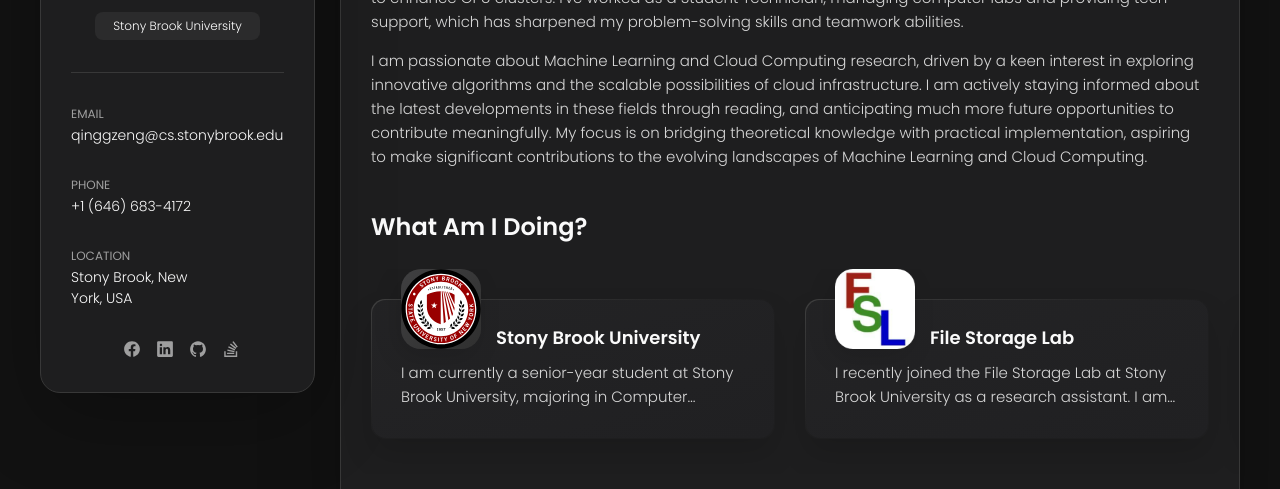
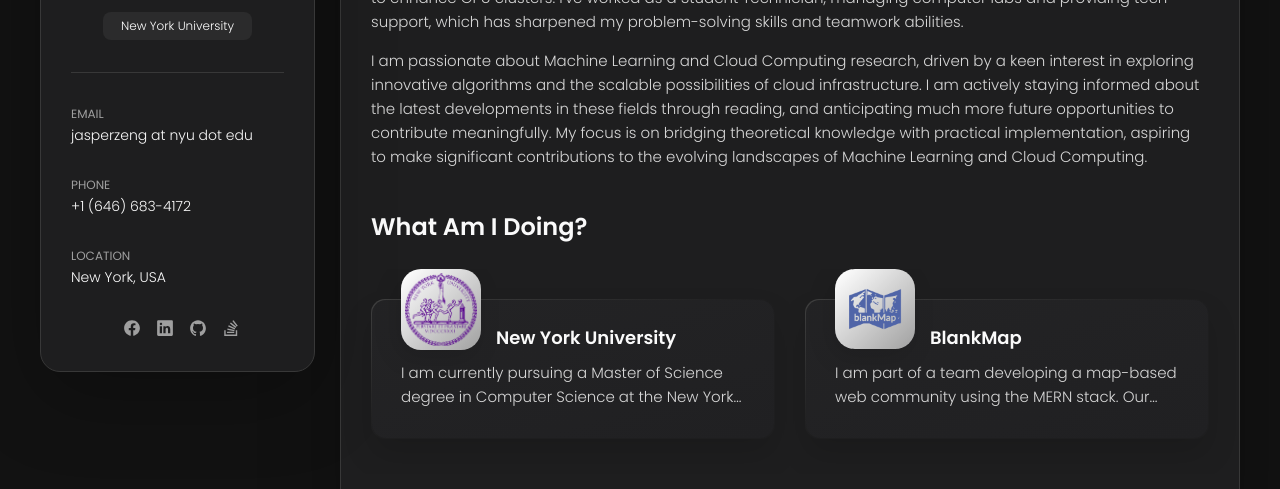
Before and after one commit to Apricot0/personal-portfolio, a plain HTML site: page index.html in a window 1280 px wide. Shown: the part 352-841 px from the top of the page. Drawn offline with nearby package versions, Linux system fonts and the light colour scheme.

Commit message:
school updates

```diff
--- a/assets/css/style.css
+++ b/assets/css/style.css
@@ -25,9 +25,10 @@
 
   --bg-gradient-onyx: linear-gradient(
     to bottom right,
-    hsl(240, 1%, 25%) 3%,
-    hsl(0, 0%, 19%) 97%
+    hsl(0, 0%, 100%) 3%,
+    hsl(0, 0%, 64%) 97%
   );
+
   --bg-gradient-jet: linear-gradient(
     to bottom right,
     hsla(240, 1%, 18%, 0.251) 0%,
@@ -597,6 +598,7 @@ main {
   box-shadow: var(--shadow-1);
 }
 
+
 .testimonials-item-title { margin-bottom: 7px; }
 
 .testimonials-text {
@@ -1431,7 +1433,7 @@ textarea.form-input::-webkit-resizer { display: none; }
     border-radius: 20px;
   }
 
-  .testimonials-avatar-box img { width: 80px; }
+  .testimonials-avatar-box img { width: 80px;padding: 4px}
 
   .testimonials-item-title {
     margin-bottom: 10px;
@@ -1467,7 +1469,7 @@ textarea.form-input::-webkit-resizer { display: none; }
     margin-bottom: 0;
   }
 
-  .modal-avatar-box img { width: 65px; }
+  .modal-avatar-box img { width: 65px; padding:5px; }
 
   .modal-img-wrapper > img {
     display: block;
--- a/index.html
+++ b/index.html
@@ -51,7 +51,7 @@
             Zeng
           </h1>
 
-          <p class="title">Stony Brook University</p>
+          <p class="title">New York University</p>
         </div>
 
         <button class="info_more-btn" data-sidebar-btn>
@@ -75,7 +75,7 @@
             </div> -->
             <div class="contact-info" style="width: 300px; overflow-wrap: break-word;">
               <p class="contact-title">Email</p>
-              <a href="mailto:qinggzeng@cs.stonybrook.edu" class="contact-link">qinggzeng@cs.stonybrook.edu</a>
+              <a href="mailto:qinggzeng@cs.stonybrook.edu" class="contact-link">jasperzeng at nyu dot edu</a>
             </div>
 
           </li>
@@ -117,7 +117,7 @@
             <div class="contact-info">
               <p class="contact-title">Location</p>
 
-              <address>Stony Brook, New York, USA</address>
+              <address>New York, USA</address>
             </div>
 
           </li>
@@ -249,7 +249,7 @@
 
             <ul class="testimonials-list has-scrollbar">
 
-              <li class="testimonials-item">
+              <!-- <li class="testimonials-item">
                 <div class="content-card" data-testimonials-item>
 
                   <figure class="testimonials-avatar-box">
@@ -287,6 +287,29 @@
                       actively involved in a research project that aims to utilize machine learning techniques to
                       predict and analyze the performance and behavior of GPU clusters. I am actively using technologies
                       such as Docker, Kubernetes, OpenShift, and various benchmarks.
+                    </p>
+                  </div>
+
+                </div>
+              </li> -->
+
+              <li class="testimonials-item">
+                <div class="content-card" data-testimonials-item>
+
+                  <figure class="testimonials-avatar-box">
+                    <img src="./assets/images/New_York_University_Seal.png" alt="Stony Brook Logo" width="60"
+                      data-testimonials-avatar>
+                  </figure>
+
+                  <h4 class="h4 testimonials-item-title" data-testimonials-title>New York University</h4>
+
+                  <div class="testimonials-text" data-testimonials-text>
+                    <p>
+                      I am currently pursuing a Master of Science degree in Computer Science at the New York University
+                      Courant Institute of Mathematical Sciences, with an expected graduation date in Spring 2026. I
+                      deeply value the learning process and enjoy the vibrant campus life. My current coursework
+                      includes graduate-level Fundamental Algorithms, Operating Systems, Programming
+                      Languages, Compiler Design, Database Systems, and Machine Learning
                     </p>
                   </div>
 
@@ -515,7 +538,8 @@
 
               <li class="timeline-item">
 
-                <h4 class="h4 timeline-item-title"><a href="https://www.fsl.cs.sunysb.edu/" style="color: white;">File Systems and Storage Lab - Research Assistant</a></h4>
+                <h4 class="h4 timeline-item-title"><a href="https://www.fsl.cs.sunysb.edu/" style="color: white;">File
+                    Systems and Storage Lab - Research Assistant</a></h4>
 
 
                 <span>Aug 2023 — Present</span>
@@ -536,7 +560,8 @@
 
               <li class="timeline-item">
 
-                <h4 class="h4 timeline-item-title">Stony Brook University Division of Information Technology - Student Technician</h4>
+                <h4 class="h4 timeline-item-title">Stony Brook University Division of Information Technology - Student
+                  Technician</h4>
 
                 <span>May 2022 — Current</span>
 
@@ -981,8 +1006,10 @@
                   style="cursor: pointer; display: block;" target="_blank">
                   <h4 class="h4 service-item-title">sniffer</h4>
                   <p class="service-item-text">
-                    There are two Python script applications included in this simple suite. One is `mysniffer.py`, used to sniff TLS and HTTP
-                    traffic, and the other is `arpwatch.py`, used to monitor ARP changes to detect any possible ARP spoofing. Both scripts are
+                    There are two Python script applications included in this simple suite. One is `mysniffer.py`, used
+                    to sniff TLS and HTTP
+                    traffic, and the other is `arpwatch.py`, used to monitor ARP changes to detect any possible ARP
+                    spoofing. Both scripts are
                     based on the Scapy network traffic capture/analysis/generation framework.
                   </p>
                 </a>
@@ -1036,8 +1063,8 @@
                   <img src="./assets/images/logo-python.svg" alt="GitHub logo" width="40">
                 </div>
 
-                <a href="https://github.com/Apricot0/Words-Embedding-Experiment"
-                  class="service-content-box" style="cursor: pointer; display: block;" target="_blank">
+                <a href="https://github.com/Apricot0/Words-Embedding-Experiment" class="service-content-box"
+                  style="cursor: pointer; display: block;" target="_blank">
                   <h4 class="h4 service-item-title">Word2vec</h4>
                   <p class="service-item-text">
                     Implemented the word2vec algorithm in python and applied it to the text8 dataset. The word2vec
@@ -1069,13 +1096,16 @@
                   <img src="./assets/images/logo-python.svg" alt="GitHub logo" width="40">
                 </div>
 
-                <a href="https://github.com/Apricot0/Image_Classification/tree/main"
-                  class="service-content-box" style="cursor: pointer; display: block;" target="_blank">
+                <a href="https://github.com/Apricot0/Image_Classification/tree/main" class="service-content-box"
+                  style="cursor: pointer; display: block;" target="_blank">
                   <h4 class="h4 service-item-title">Image Classification</h4>
                   <p class="service-item-text">
-                    This project delves into deep learning tools for computer vision, centering on PyTorch. It progresses through
-                    three phases: training a deep CNN from scratch for scene recognition with techniques like jittering and regularization,
-                    fine-tuning pre-trained networks such as AlexNet and ResNet, and exploring training a Vision Transformer (ViT) from scratch.
+                    This project delves into deep learning tools for computer vision, centering on PyTorch. It
+                    progresses through
+                    three phases: training a deep CNN from scratch for scene recognition with techniques like jittering
+                    and regularization,
+                    fine-tuning pre-trained networks such as AlexNet and ResNet, and exploring training a Vision
+                    Transformer (ViT) from scratch.
                     ViT showcases superior performance compared to traditional CNNs across image recognition benchmarks.
                   </p>
                 </a>
@@ -1122,8 +1152,8 @@
                   <img src="./assets/images/musical-notes-outline.svg" alt="GitHub logo" width="40">
                 </div>
 
-                <a href="https://youtu.be/eLFLwCDhoiw" class="service-content-box" style="cursor: pointer; display: block;"
-                  target="_blank">
+                <a href="https://youtu.be/eLFLwCDhoiw" class="service-content-box"
+                  style="cursor: pointer; display: block;" target="_blank">
                   <h4 class="h4 service-item-title">A song written by myself</h4>
                   <p class="service-item-text">
                     A song written by myself using MuseScore 3.
@@ -1609,16 +1639,22 @@
 
       </article>
 
-      <footer style="color: white; text-align: center; white-space: nowrap; overflow: hidden; display: flex; flex-direction: column; align-items: center; justify-content: center;">
+      <footer
+        style="color: white; text-align: center; white-space: nowrap; overflow: hidden; display: flex; flex-direction: column; align-items: center; justify-content: center;">
         <p xmlns:cc="http://creativecommons.org/ns#" xmlns:dct="http://purl.org/dc/terms">
-            <a property="dct:title" rel="cc:attributionURL" href="https://github.com/Apricot0/personal-portfolio/" style="color: white;">&copy; 2023 Qingguang Zeng. All rights reserved.</a>
-            <a href="http://creativecommons.org/licenses/by-nc/4.0/?ref=chooser-v1" target="_blank" rel="license noopener noreferrer" style="color: white; display:inline-block;">
+          <a property="dct:title" rel="cc:attributionURL" href="https://github.com/Apricot0/personal-portfolio/"
+            style="color: white;">&copy; 2023 Qingguang Zeng. All rights reserved.</a>
+          <a href="http://creativecommons.org/licenses/by-nc/4.0/?ref=chooser-v1" target="_blank"
+            rel="license noopener noreferrer" style="color: white; display:inline-block;">
             licensed under CC BY-NC 4.0
           </a>
         <div style="display: flex; align-items: center; justify-content: center;">
-                <img style="height: 22px !important; margin-left: 3px;" src="https://mirrors.creativecommons.org/presskit/icons/cc.svg?ref=chooser-v1">
-                <img style="height: 22px !important; margin-left: 3px;" src="https://mirrors.creativecommons.org/presskit/icons/by.svg?ref=chooser-v1">
-                <img style="height: 22px !important; margin-left: 3px;" src="https://mirrors.creativecommons.org/presskit/icons/nc.svg?ref=chooser-v1">
+          <img style="height: 22px !important; margin-left: 3px;"
+            src="https://mirrors.creativecommons.org/presskit/icons/cc.svg?ref=chooser-v1">
+          <img style="height: 22px !important; margin-left: 3px;"
+            src="https://mirrors.creativecommons.org/presskit/icons/by.svg?ref=chooser-v1">
+          <img style="height: 22px !important; margin-left: 3px;"
+            src="https://mirrors.creativecommons.org/presskit/icons/nc.svg?ref=chooser-v1">
         </div>
         </p>
       </footer>
@@ -1643,4 +1679,5 @@
   <script nomodule src="https://unpkg.com/ionicons@5.5.2/dist/ionicons/ionicons.js"></script>
 
 </body>
+
 </html>
```
Also changed, not shown: assets/images/New_York_University_Seal.png (added). Lines whose indentation alone changed are shown as unchanged.
